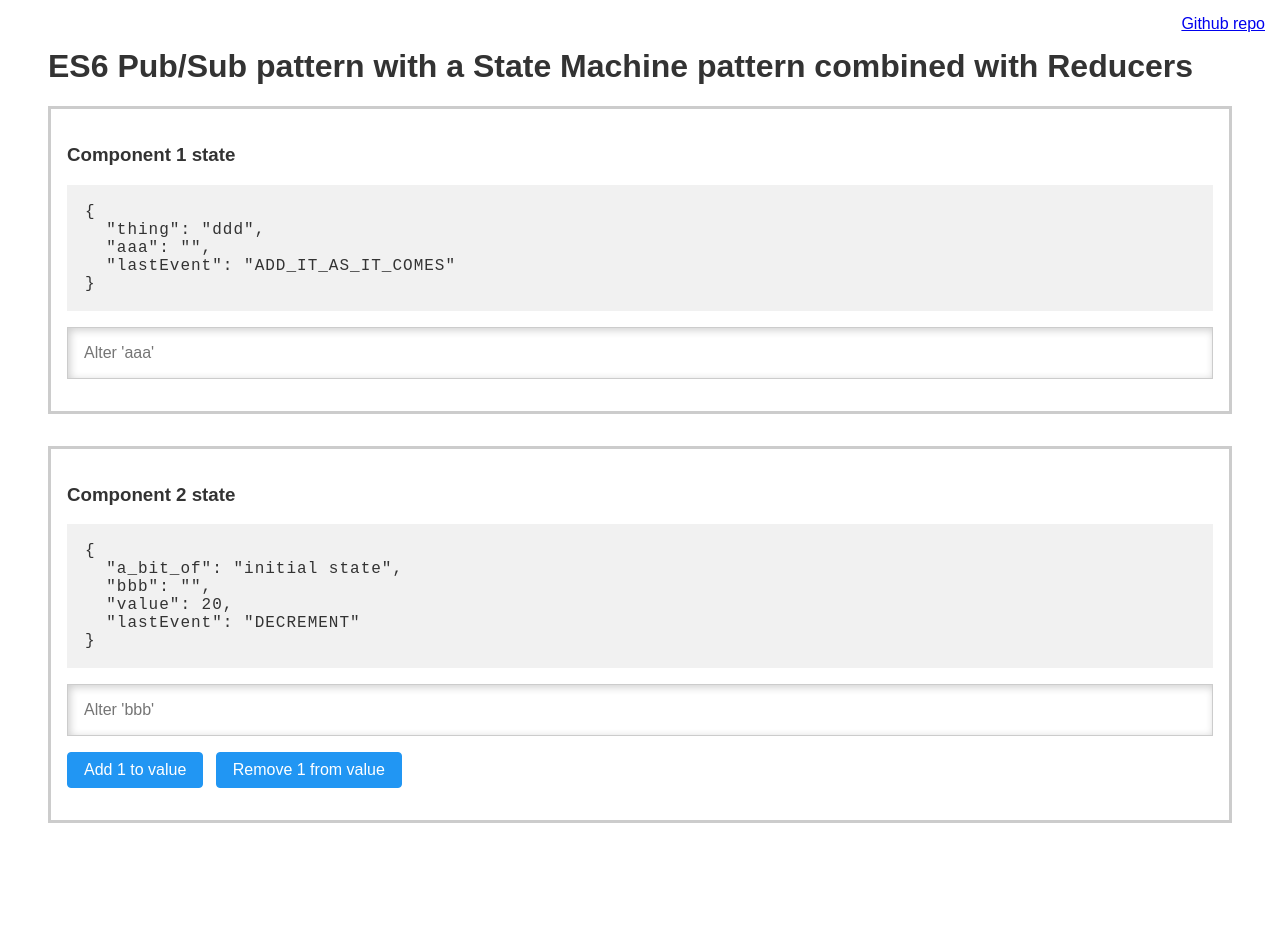
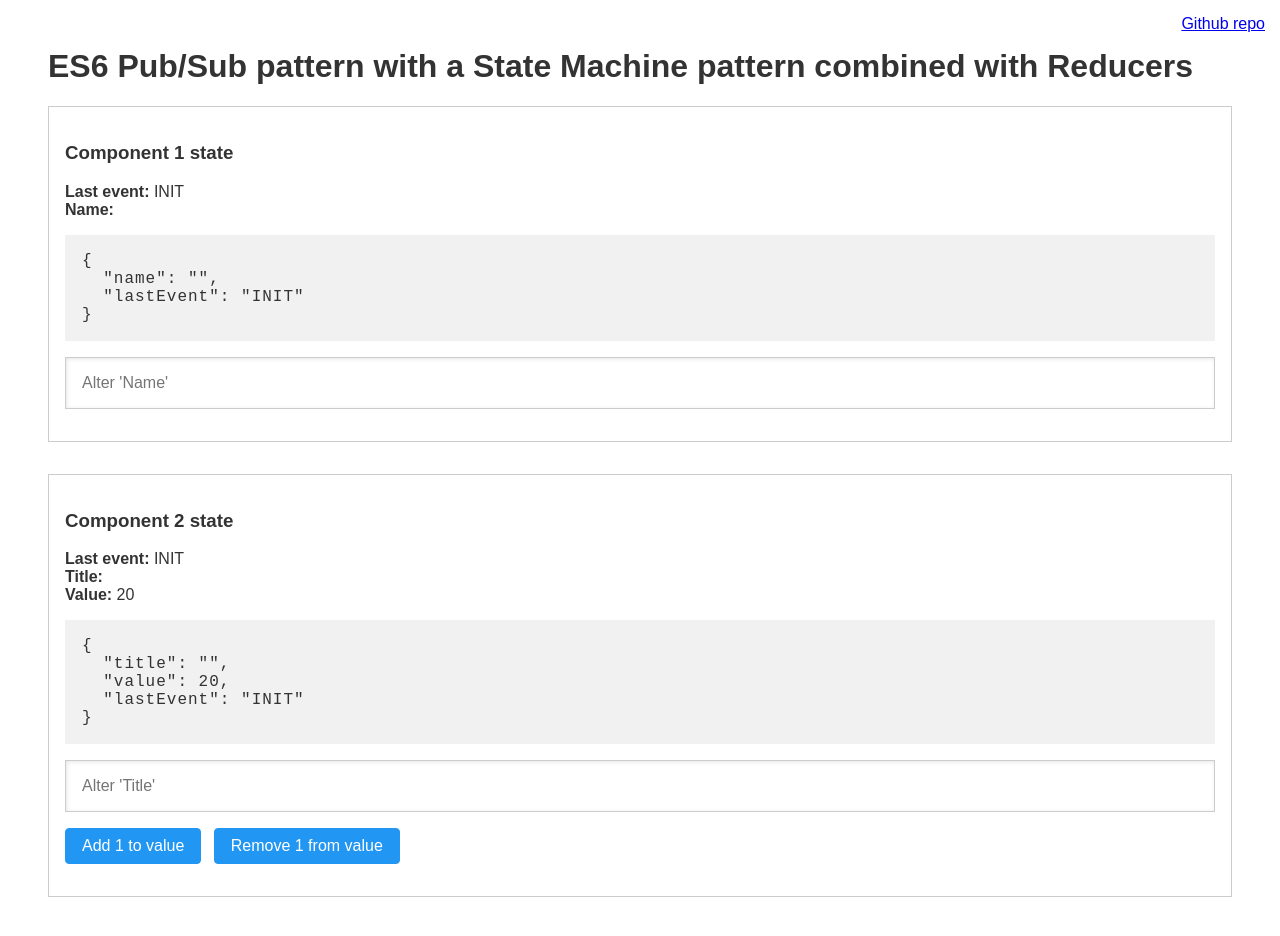
Before and after one commit to benbowes/vandux, a website built with webpack: page dist/index.html in a window 1280 px wide. Before the commit the page ends 871 px from the top, so only its background shows below. Built offline with nearby package versions, Linux system fonts and the light colour scheme.

Commit message:
Clean it up a bit. Make initial render pass INIT event.

```diff
--- a/src/components/componentA/index.js
+++ b/src/components/componentA/index.js
@@ -2,28 +2,29 @@ import createStore from '../../lib/createStore';
 import reducer from './reducer';
 
 // Perform DOM alterations in here
-function render(obj, dom, event) {
-  const el = dom;
-  el.innerText = JSON.stringify({ ...obj, lastEvent: event }, null, 2);
-  el.classList.remove('added-data');
-  setTimeout(() => el.classList.add('added-data'));
-  el.setAttribute('data-last-event-fired', event);
+function render(obj, el, event) {
+  const codeBlockEl = el.querySelector('[data-id=code]');
+  const lastEventEl = el.querySelector('[data-id=last-event]');
+  const nameEl = el.querySelector('[data-id=name]');
+
+  lastEventEl.innerText = event;
+  nameEl.innerText = obj.name;
+  codeBlockEl.innerText = JSON.stringify({ ...obj, lastEvent: event }, null, 2);
 }
 
-// Setup connections in here
-function setupListeners(store) {
-  document.querySelector('#inputAAA').addEventListener('keyup', (e) => {
-    store.publish('ADD_IT_AS_IT_COMES', { aaa: e.target.value });
-  });
+function addListeners(el, store) {
+  el.querySelector('[data-id=input]').addEventListener('keyup', (e) => {
+    store.publish('SMASH_IT_IN_THERE', { name: e.target.value });
+  }, true);
 }
 
 // Entry function
 export default (initialState) => {
-  const dom = document.querySelector('#connected1');
+  const el = document.querySelector('[data-id=componentA');
   const store = createStore({
     reducer,
     initialState
-  }).connect(['ADD_IT_AS_IT_COMES'])(dom)(render);
+  }).connect(['SMASH_IT_IN_THERE'])(el)(render);
 
-  setupListeners(store);
+  addListeners(el, store);
 };
--- a/src/components/componentA/reducer.js
+++ b/src/components/componentA/reducer.js
@@ -1,7 +1,7 @@
 // Perform STATE manipulations in here
 export default (state = {}, action) => {
   switch (action.type) {
-    case 'ADD_IT_AS_IT_COMES':
+    case 'SMASH_IT_IN_THERE':
       return { ...state, ...action.data };
     default:
       return { ...state };
--- a/src/components/componentB/index.js
+++ b/src/components/componentB/index.js
@@ -2,34 +2,33 @@ import createStore from '../../lib/createStore';
 import reducer from './reducer';
 
 // Perform DOM alterations in here
-function render(obj, dom, event) {
-  const el = dom;
-  el.innerText = JSON.stringify({ ...obj, lastEvent: event }, null, 2);
-  el.classList.remove('added-data');
-  setTimeout(() => el.classList.add('added-data'));
-  el.setAttribute('data-last-event-fired', event);
+function render(obj, el, event) {
+  const codeBlockEl = el.querySelector('[data-id=code]');
+  const lastEventEl = el.querySelector('[data-id=last-event]');
+  const titleEl = el.querySelector('[data-id=title]');
+  const valueEl = el.querySelector('[data-id=value]');
+
+  lastEventEl.innerText = event;
+  titleEl.innerText = obj.title;
+  valueEl.innerText = obj.value;
+  codeBlockEl.innerText = JSON.stringify({ ...obj, lastEvent: event }, null, 2);
 }
 
-// Setup connections in here
-function setupListeners(store) {
-  document.querySelector('#inputBBB').addEventListener('keyup', (e) => {
-    store.publish('ADD_TEXT', { bbb: e.target.value });
+function addListeners(el, store) {
+  el.querySelector('[data-id=input]').addEventListener('keyup', (e) => {
+    store.publish('UPDATE_TITLE', { title: e.target.value });
   });
-  document.querySelector('#buttonIncrement').addEventListener('click', () => {
-    store.publish('INCREMENT');
-  });
-  document.querySelector('#buttonDecrement').addEventListener('click', () => {
-    store.publish('DECREMENT');
-  });
+  el.querySelector('[data-id=button-increment]').addEventListener('click', () => store.publish('INCREMENT'));
+  el.querySelector('[data-id=button-decrement]').addEventListener('click', () => store.publish('DECREMENT'));
 }
 
 // Entry function
 export default (initialState) => {
-  const dom = document.querySelector('#connected2');
+  const el = document.querySelector('[data-id=componentB]');
   const store = createStore({
     reducer,
     initialState
-  }).connect(['ADD_TEXT', 'INCREMENT', 'DECREMENT'])(dom)(render);
+  }).connect(['UPDATE_TITLE', 'INCREMENT', 'DECREMENT'])(el)(render);
 
-  setupListeners(store);
+  addListeners(el, store);
 };
--- a/src/components/componentB/reducer.js
+++ b/src/components/componentB/reducer.js
@@ -1,7 +1,7 @@
 // Perform STATE manipulations in here
 export default (state = {}, action) => {
   switch (action.type) {
-    case 'ADD_TEXT':
+    case 'UPDATE_TITLE':
       return { ...state, ...action.data };
     case 'INCREMENT':
       return { ...state, value: state.value + 1 };
--- a/src/index.js
+++ b/src/index.js
@@ -2,6 +2,6 @@ import componentA from './components/componentA';
 import componentB from './components/componentB';
 
 document.addEventListener('DOMContentLoaded', () => {
-  componentA({ thing: 'ddd', aaa: '' });
-  componentB({ a_bit_of: 'initial state', bbb: '', value: 20 });
+  componentA({ name: '' });
+  componentB({ title: '', value: 20 });
 });
--- a/src/lib/createStore.js
+++ b/src/lib/createStore.js
@@ -10,31 +10,31 @@ import stateMachine from './stateMachine';
 export default ({ reducer, initialState }) => {
   const context = {};
 
-  context.pubSub = () => {
+  context.makeStore = () => {
     const store = stateMachine();
     const events = {};
+    const doInitialRender = (renderFunction, dom) => {
+      const newState = reducer(initialState, { type: 'INIT' });
+      store.setState(newState);
+      if (renderFunction) renderFunction(newState, dom, 'INIT', context.createdStore);
+    };
 
     return {
       getState: () => store.state,
-
       subscribe: (event, listener) => {
         if (!events.hasOwnProperty.call(events, event)) events[event] = [];
         const index = events[event].push(listener) - 1;
-        return {
-          unsubscribe: () => delete events[event][index]
-        };
+        return { unsubscribe: () => delete events[event][index] };
       },
-
       connect: (eventsToSubscribe) => (dom) => (renderFunction) => {
         eventsToSubscribe.forEach((evt) => {
-          context.instance.subscribe(evt, (obj) => {
-            if (renderFunction) renderFunction(obj, dom, evt);
+          context.createdStore.subscribe(evt, (obj) => {
+            if (renderFunction) renderFunction(obj, dom, evt, context.createdStore);
           });
-          context.instance.publish(evt, reducer(initialState, { type: 'INIT' }));
         });
-        return context.instance;
+        doInitialRender(renderFunction, dom);
+        return context.createdStore;
       },
-
       publish: (event, payload) => {
         if (!events.hasOwnProperty.call(events, event)) return;
         store.setState(reducer(store.state, { type: event, data: payload }));
@@ -47,7 +47,7 @@ export default ({ reducer, initialState }) => {
     };
   };
 
-  context.instance = context.pubSub();
+  context.createdStore = context.makeStore();
 
-  return context.instance;
+  return context.createdStore;
 };
--- a/webpack.config.js
+++ b/webpack.config.js
@@ -1,6 +1,8 @@
 const { resolve } = require('path');
 
 module.exports = {
+
+  devtool: 'eval',
 
   devServer: {
     inline: true,
```
Also changed, not shown: dist/index.html, dist/style.css.
